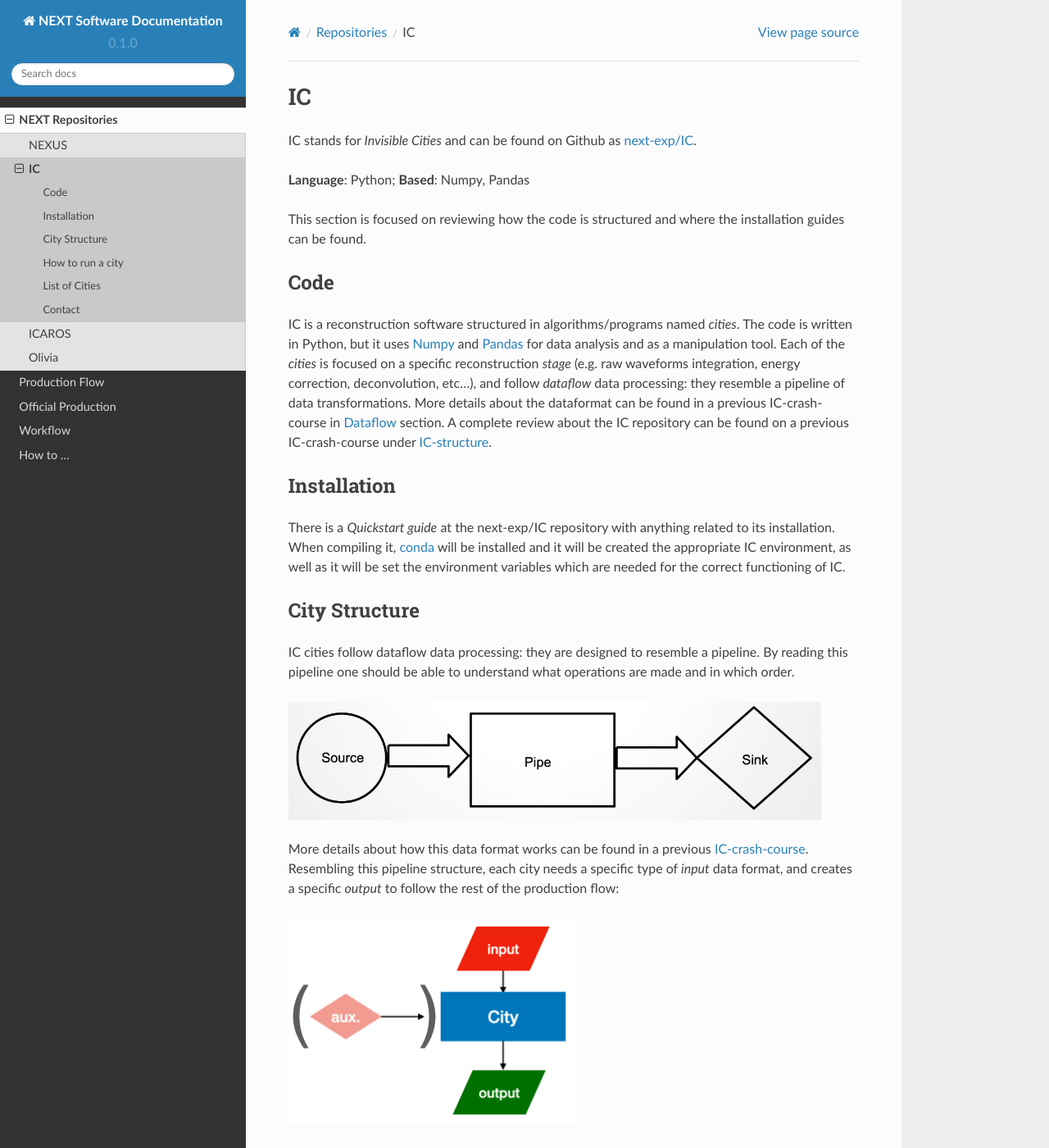
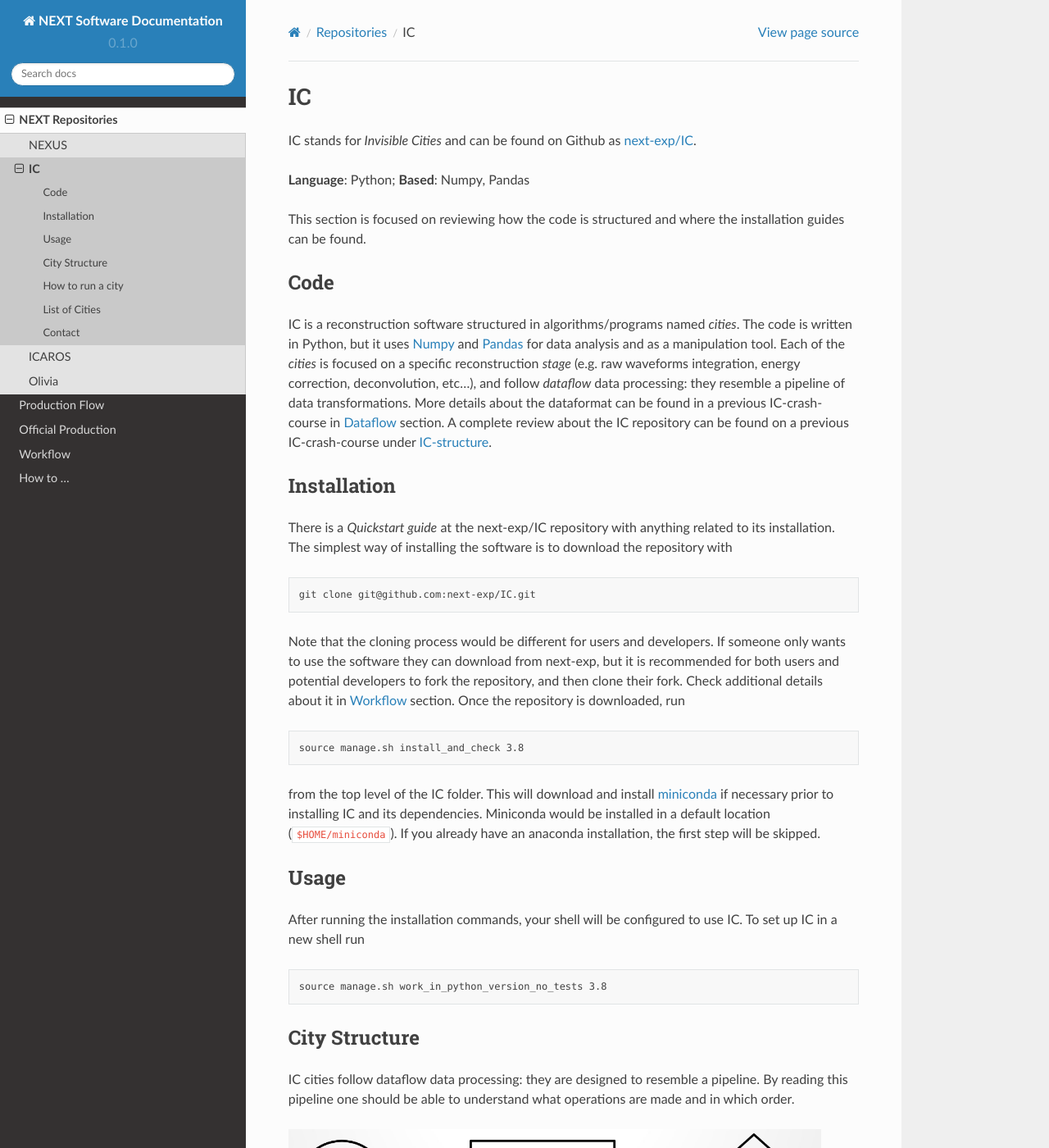
Before and after one commit to next-exp/sw-docs, a Sphinx documentation site: the page built from docs/source/IC.rst, in a window 1280 px wide and 1400 px high. Shown: the whole window at 82% size. Built offline with Sphinx 7.4.7 and the Read the Docs theme 2.0.0, drawn with Linux system fonts in a browser that asks for light colours; some of the changed text lies outside the part shown.

Commit message:
Include installation and usage info in IC

```diff
--- a/docs/source/IC.rst
+++ b/docs/source/IC.rst
@@ -21,8 +21,30 @@ A complete review about the IC repository can be found on a previous IC-crash-co
 Installation
 ------------
 
-There is a *Quickstart guide* at the next-exp/IC repository with anything related to its installation. When compiling it, `conda <https://docs.conda.io/projects/conda/en/latest/index.html>`_ will be installed and it will be created the appropriate IC environment, as well as it will be set the environment variables which are needed for the correct functioning of IC.
+There is a *Quickstart guide* at the next-exp/IC repository with anything related to its installation.
+The simplest way of installing the software is to download the repository with
 
+.. code-block:: text
+
+  git clone git@github.com:next-exp/IC.git
+
+Note that the cloning process would be different for users and developers. If someone only wants to use the software they can download from next-exp, but it is recommended for both users and potential developers to fork the repository, and then clone their fork.
+Check additional details about it in :doc:`workflow` section. Once the repository is downloaded, run
+
+.. code-block:: text
+
+  source manage.sh install_and_check 3.8
+
+from the top level of the IC folder. This will download and install `miniconda <https://docs.conda.io/projects/conda/en/latest/index.html>`_ if necessary prior to installing IC and
+its dependencies.  Miniconda would be installed in a default location (``$HOME/miniconda``). If you already have an anaconda installation, the first step will be skipped.
+
+Usage
+------------
+After running the installation commands, your shell will be configured to use IC. To set up IC in a new shell run
+
+.. code-block:: text
+
+  source manage.sh work_in_python_version_no_tests 3.8
 
 City Structure
 ----------------
@@ -45,6 +67,9 @@ scripts) are located in `next-exp/CERES <https://github.com/next-exp/CERES>`_ re
 
 .. image:: images/configfile.png
   :width: 850
+
+.. note::
+  Config files located in `IC/invisible_cities/config <https://github.com/next-exp/IC/tree/master/invisible_cities/config>`_ are only for testing purposes and **not** realistic.
 
 Once it is clear the parametrisation needed to run a city (once IC environment is set), you just need to type:
 
```
